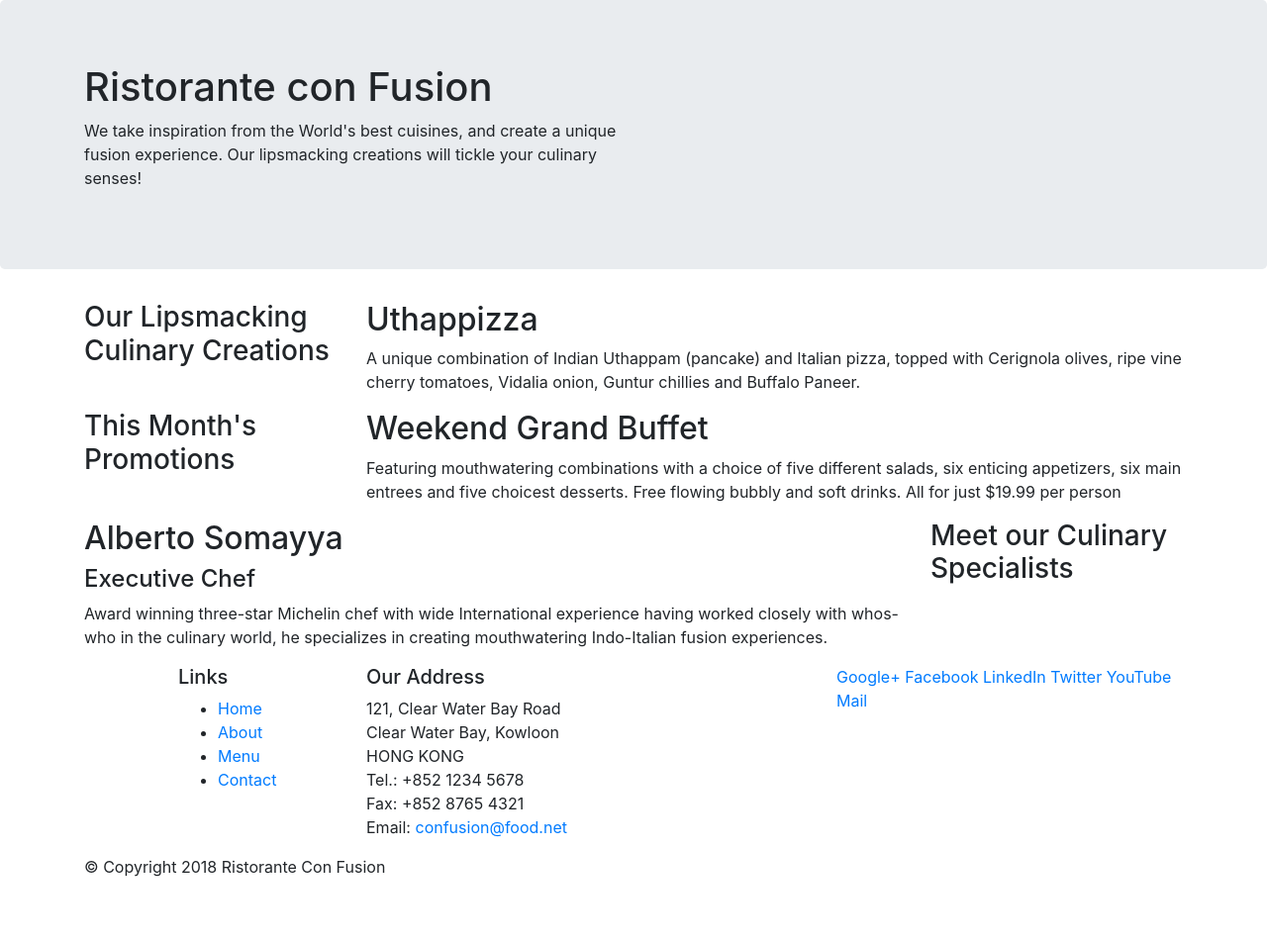
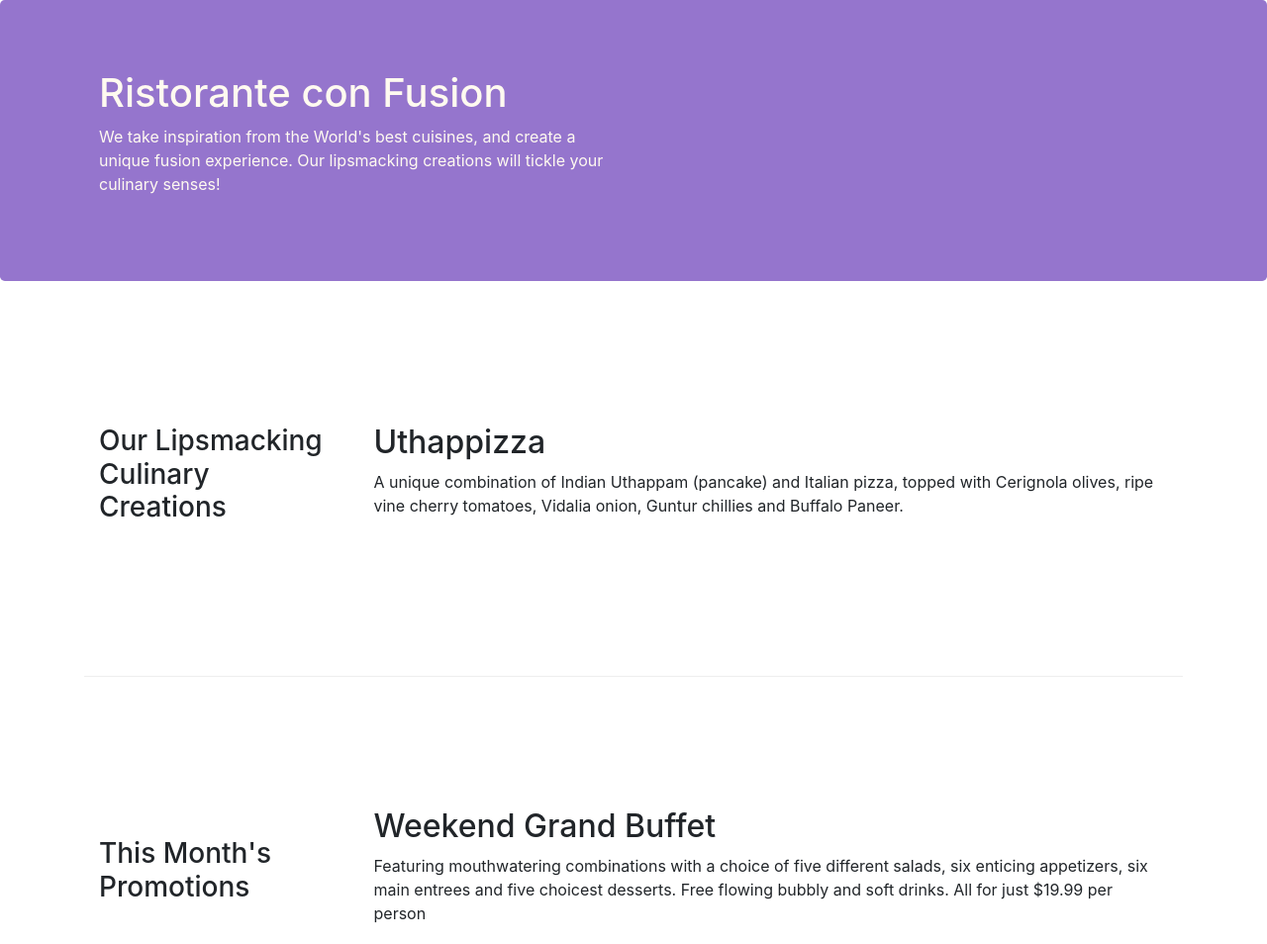
Before and after one commit to kyriecurry/first-bootstrap, a website: page index.html in a window 1280 px wide. Shown: the top 954 px of the page at 99% size. Before the commit the page ends 904 px from the top, so only its background shows below. Drawn offline with nearby package versions, Linux system fonts and the light colour scheme.

Commit message:
Bootstrap Grid Part Two

```diff
--- /dev/null
+++ b/css/styles.css
@@ -0,0 +1,30 @@
+.row-header {
+    margin: 0px auto;
+    padding: 0px auto;
+}
+
+.row-content {
+    margin: 0px auto;
+    padding: 50px 0px;
+    border-bottom: 1px ridge;
+    min-height: 400px;
+}
+
+.footer {
+    background-color: #d1c4e9;
+    margin: 0px auto;
+    padding: 20px 0px;
+}
+
+.jumbotron {
+    padding: 70px 30px;
+    margin: 0px auto;
+    background-color: #9575cd;
+    color: floralwhite;
+}
+
+.address {
+    font-size: 80%;
+    margin: 0px;
+    color: #0f0f0f;
+}
--- a/index.html
+++ b/index.html
@@ -10,13 +10,14 @@
 
     <!-- Bootstrap CSS -->
     <link rel="stylesheet" href="node_modules/bootstrap/dist/css/bootstrap.min.css">
+    <link rel="stylesheet" href="css/styles.css">
 </head>
 
 <body>
 
     <header class="jumbotron">
         <div class="container">
-            <div class="row">
+            <div class="row row-header">
                 <div class="col-12 col-sm-6">
                     <h1>Ristorante con Fusion</h1>
                     <p>We take inspiration from the World's best cuisines, and create a unique fusion experience. Our lipsmacking creations will tickle your culinary senses!</p>
@@ -28,7 +29,7 @@
     </header>
 
     <div class="container">
-        <div class="row">
+        <div class="row row-content align-items-center">
             <div class="col-12 col-sm-4 col-md-3">
                 <h3>Our Lipsmacking Culinary Creations</h3>
             </div>
@@ -39,7 +40,7 @@
         </div>
 
 
-        <div class="row">
+        <div class="row row-content align-items-center">
             <div class="col-12 col-sm-4 col-md-3">
                 <h3>This Month's Promotions</h3>
             </div>
@@ -49,7 +50,7 @@
             </div>
         </div>
 
-        <div class="row">
+        <div class="row row-content align-items-center">
             <div class="col-12 col-sm-4 order-sm-last col-md-3">
                 <h3>Meet our Culinary Specialists</h3>
             </div>
@@ -61,12 +62,12 @@
         </div>
     </div>
 
-    <footer>
+    <footer class="footer">
         <div class="container">
             <div class="row">
                 <div class="col-4 offset-1 col-sm-2">
                     <h5>Links</h5>
-                    <ul>
+                    <ul class="list-unstyled">
                         <li><a href="#">Home</a></li>
                         <li><a href="#">About</a></li>
                         <li><a href="#">Menu</a></li>
@@ -84,8 +85,8 @@
 		              Email: <a href="mailto:confusion@food.net">confusion@food.net</a>
 		           </address>
                 </div>
-                <div class="col-12 col-sm-4">
-                    <div>
+                <div class="col-12 col-sm-4 align-self-center">
+                    <div class="text-center">
                         <a href="http://google.com/+">Google+</a>
                         <a href="http://www.facebook.com/profile.php?id=">Facebook</a>
                         <a href="http://www.linkedin.com/in/">LinkedIn</a>
@@ -95,7 +96,7 @@
                     </div>
                 </div>
            </div>
-           <div class="row">
+           <div class="row justify-content-center">
                 <div class="col-auto">
                     <p>© Copyright 2018 Ristorante Con Fusion</p>
                 </div>
```
